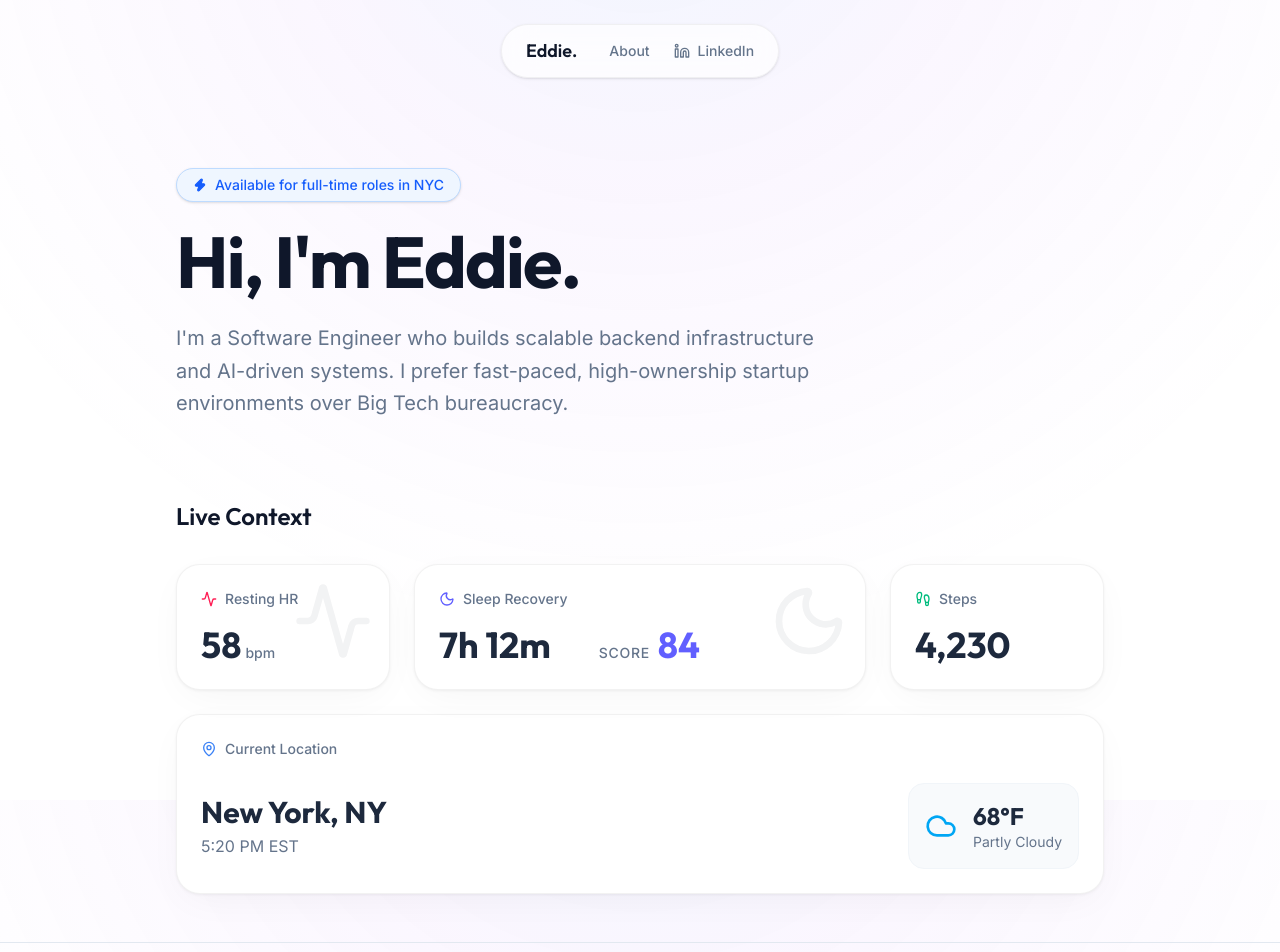
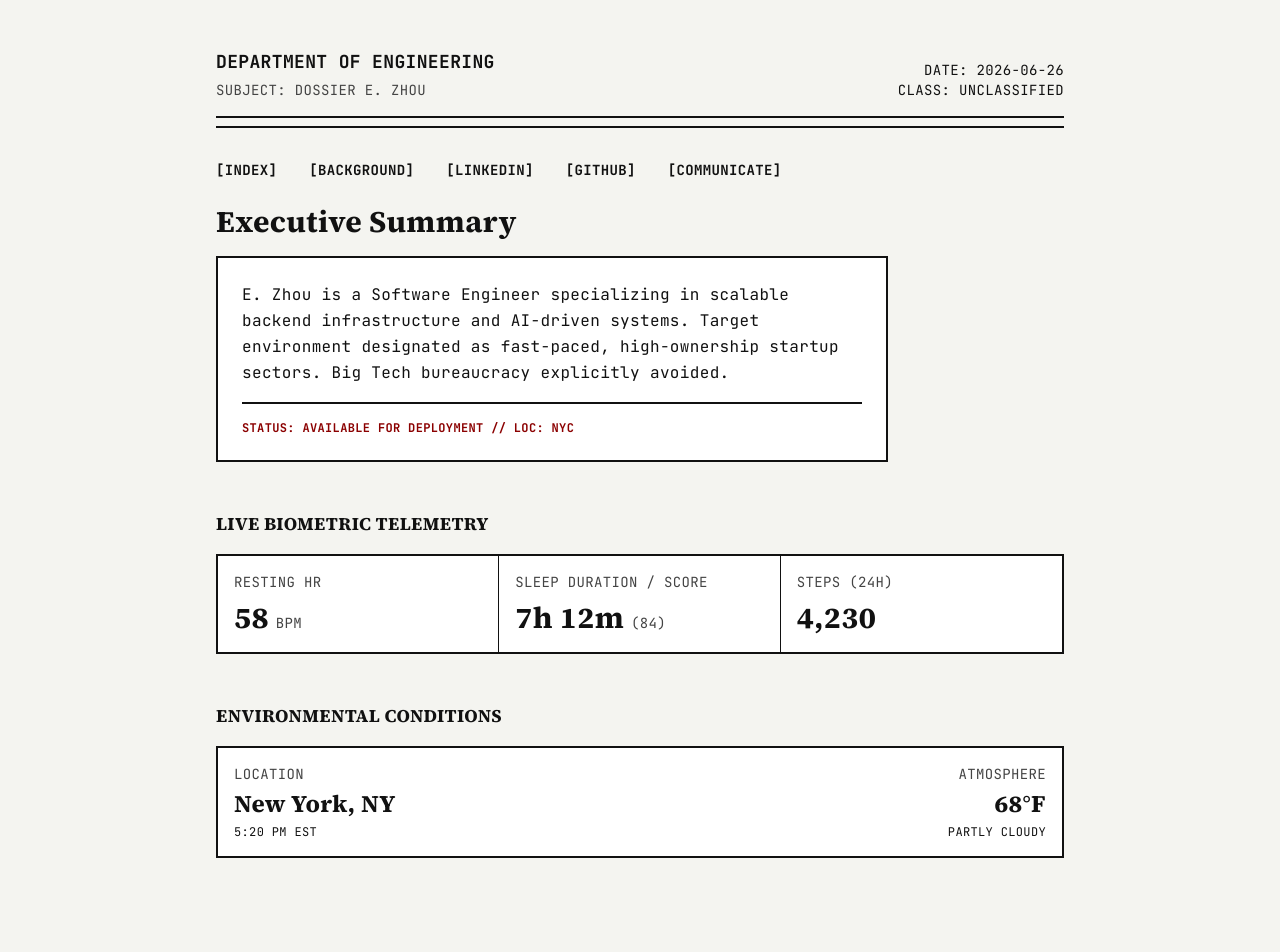
Before and after one commit to eddwz/personal-site, a Next.js app: page / in a window 1280 px wide. Shown: the top 952 px of the page. Built offline with nearby package versions, Linux system fonts and the light colour scheme.

Commit message:
refactor: strict memo dossier design

```diff
--- a/package.json
+++ b/package.json
@@ -9,8 +9,6 @@
     "lint": "eslint"
   },
   "dependencies": {
-    "framer-motion": "^12.42.0",
-    "lucide-react": "^1.21.0",
     "next": "16.2.9",
     "react": "19.2.4",
     "react-dom": "19.2.4"
--- a/src/app/about/page.tsx
+++ b/src/app/about/page.tsx
@@ -1,87 +1,57 @@
 import { Metadata } from "next";
 
 export const metadata: Metadata = {
-  title: "About | Eddie Zhou",
-  description: "Software Engineer at Duke University",
+  title: "BACKGROUND | DOSSIER E. ZHOU",
+  description: "Official Engineering Brief",
 };
 
 export default function About() {
   return (
-    <div className="space-y-16 animate-in fade-in slide-in-from-bottom-4 duration-700 ease-out">
-      <section className="space-y-6 pt-10">
-        <h1 className="font-display text-4xl sm:text-5xl font-bold text-foreground">
-          About Me
-        </h1>
-        <div className="space-y-6 text-muted-foreground leading-relaxed max-w-3xl text-lg">
-          <p>
-            I'm a Computer Science student at Duke University with a deep passion for
-            backend infrastructure, systems design, and AI/ML.
+    <div className="space-y-12 pb-12">
+      <section>
+        <h1 className="font-serif text-3xl font-bold normal-case mb-6">Background Briefing</h1>
+        <div className="memo-border p-6 bg-white max-w-3xl space-y-4">
+          <p className="normal-case text-base leading-relaxed text-foreground">
+            Subject is a Computer Science student at Duke University. Demonstrated expertise
+            in backend infrastructure, systems design, and AI/ML architectures.
           </p>
-          <p>
-            Previously, I worked as a Software Engineering Intern at <strong>Meta</strong> and <strong>ReadAI</strong>.
-            While those experiences were incredibly valuable, I've realized that the Big Tech environment
-            isn't for me. I'm actively seeking full-time roles in fast-paced, high-ownership startup
-            environments in NYC—places where I can move quickly, freely utilize modern AI tools, and take
-            total ownership of complex problems.
+          <p className="normal-case text-base leading-relaxed text-foreground">
+            Previous deployments include Software Engineering Internships at <strong>Meta</strong> and <strong>ReadAI</strong>.
+            Post-deployment analysis indicates a strong preference against standard Big Tech environments.
+            Subject is actively seeking full-time integration with fast-paced, high-ownership startup
+            environments in NYC. Tactical priorities include rapid iteration, modern AI tool utilization,
+            and total ownership of complex problems.
           </p>
         </div>
       </section>
 
-      <section className="space-y-8">
-        <h2 className="font-display text-2xl font-semibold text-foreground">Experience</h2>
+      <section className="space-y-4">
+        <h2 className="font-bold text-lg">OPERATIONAL EXPERIENCE</h2>
 
-        <div className="space-y-6">
-          <div className="glass-card p-6 md:p-8 relative overflow-hidden group border-l-4 border-l-primary hover:border-l-primary/80 transition-colors">
-            <div className="flex flex-col md:flex-row md:items-center justify-between gap-2 mb-4">
-              <h3 className="text-xl font-bold text-slate-800">Software Engineering Intern</h3>
-              <span className="text-sm font-medium text-blue-700 bg-blue-50 px-3 py-1 rounded-full w-fit">
-                Meta
-              </span>
+        <div className="memo-border bg-white divide-y divide-border">
+
+          <div className="p-6 flex flex-col md:flex-row gap-6">
+            <div className="md:w-1/4">
+              <div className="font-bold mb-1">ORG: META</div>
+              <div className="text-muted-foreground text-xs">ROLE: SWE INTERN</div>
             </div>
-            <p className="text-muted-foreground">
-              Worked on large-scale backend systems. Gained hands-on experience navigating
-              complex, high-availability architecture while discovering my preference for
-              agile, fast-moving teams.
-            </p>
+            <div className="md:w-3/4 normal-case text-base text-foreground">
+              Operated on large-scale backend systems. Gained hands-on experience navigating
+              complex, high-availability architecture. Concluded deployment with a refined
+              preference for agile, fast-moving teams.
+            </div>
           </div>
 
-          <div className="glass-card p-6 md:p-8 relative overflow-hidden group border-l-4 border-l-indigo-500 hover:border-l-indigo-500/80 transition-colors">
-            <div className="flex flex-col md:flex-row md:items-center justify-between gap-2 mb-4">
-              <h3 className="text-xl font-bold text-slate-800">Software Engineering Intern</h3>
-              <span className="text-sm font-medium text-indigo-700 bg-indigo-50 px-3 py-1 rounded-full w-fit">
-                ReadAI
-              </span>
+          <div className="p-6 flex flex-col md:flex-row gap-6">
+            <div className="md:w-1/4">
+              <div className="font-bold mb-1">ORG: READAI</div>
+              <div className="text-muted-foreground text-xs">ROLE: SWE INTERN</div>
             </div>
-            <p className="text-muted-foreground">
-              Contributed to shipping AI-driven features in a fast-paced environment.
-            </p>
+            <div className="md:w-3/4 normal-case text-base text-foreground">
+              Contributed to shipping AI-driven features in a high-velocity environment.
+            </div>
           </div>
-        </div>
-      </section>
 
-      <section className="space-y-8">
-        <h2 className="font-display text-2xl font-semibold text-foreground">Let's Connect</h2>
-        <div className="glass-card p-8 bg-gradient-to-br from-blue-50 to-transparent">
-          <p className="text-muted-foreground max-w-2xl text-lg mb-6">
-            If you're building a fast-paced, high-ownership team in NYC and need a
-            tech-stack agnostic SWE who loves moving quickly, let's talk.
-          </p>
-          <div className="flex flex-wrap items-center gap-4">
-            <a
-              href="mailto:hello@example.com"
-              className="px-6 py-3 bg-primary text-white font-medium rounded-full hover:bg-primary/90 transition-colors shadow-lg shadow-primary/25"
-            >
-              Email Me
-            </a>
-            <a
-              href="https://www.linkedin.com/in/eddiezh0u/?skipRedirect=true"
-              target="_blank"
-              rel="noreferrer"
-              className="px-6 py-3 bg-white text-slate-800 font-medium rounded-full hover:bg-slate-50 border border-slate-200 shadow-sm transition-colors"
-            >
-              LinkedIn
-            </a>
-          </div>
         </div>
       </section>
     </div>
--- a/src/app/globals.css
+++ b/src/app/globals.css
@@ -1,55 +1,48 @@
 @import "tailwindcss";
 
 @theme {
-  --color-background: #ffffff;
-  --color-foreground: #0f172a; /* Slate 900 */
-  --color-primary: #3b82f6; /* Blue 500 */
+  --color-background: #f4f4f0; /* Aged off-white paper */
+  --color-foreground: #111111; /* Stark typewriter black */
+  --color-primary: #8b0000; /* Faded crimson stamp */
   --color-primary-foreground: #ffffff;
-  --color-muted: #f1f5f9; /* Slate 100 */
-  --color-muted-foreground: #64748b; /* Slate 500 */
-  --color-border: #e2e8f0; /* Slate 200 */
-  --color-card: #ffffff;
+  --color-muted: #e6e6e2; /* Slightly darker paper for boxes */
+  --color-muted-foreground: #444444; /* Charcoal for metadata */
+  --color-border: #111111; /* Stark black rules */
 
-  --font-sans: var(--font-inter);
-  --font-display: var(--font-outfit);
+  --font-sans: var(--font-jetbrains); /* Use mono for data */
+  --font-serif: var(--font-source-serif); /* Use serif for prose */
 }
 
 :root {
-  --background: #ffffff;
-  --foreground: #0f172a;
+  --background: #f4f4f0;
+  --foreground: #111111;
 }
 
 body {
   background-color: var(--background);
   color: var(--foreground);
   font-family: var(--font-sans);
-  /* Polished pastel gradient */
-  background-image: radial-gradient(circle at 50% -20%, rgba(59, 130, 246, 0.08) 0%, rgba(168, 85, 247, 0.05) 30%, transparent 70%);
-  background-repeat: no-repeat;
-  background-attachment: fixed;
+  /* Pure solid background, no gradients, no shadows */
 }
 
-/* Light mode Glassmorphism / Polish */
-.glass {
-  background: rgba(255, 255, 255, 0.7);
-  backdrop-filter: blur(16px);
-  -webkit-backdrop-filter: blur(16px);
-  border: 1px solid rgba(0, 0, 0, 0.05);
+/* Strict typographic utility classes */
+h1, h2, h3, h4, h5, h6 {
+  font-family: var(--font-serif);
 }
 
-.glass-card {
-  background: #ffffff;
-  border: 1px solid rgba(0, 0, 0, 0.05);
-  box-shadow: 0 10px 40px -10px rgba(0, 0, 0, 0.05), 0 1px 3px rgba(0, 0, 0, 0.05);
-  border-radius: 1.5rem;
-  transition: box-shadow 300ms ease, transform 300ms ease;
+.memo-border {
+  border: 2px solid var(--foreground);
 }
 
-.glass-card:hover {
-  box-shadow: 0 20px 40px -10px rgba(0, 0, 0, 0.08), 0 1px 3px rgba(0, 0, 0, 0.05);
+.memo-border-top {
+  border-top: 2px solid var(--foreground);
 }
 
-/* Base link styles */
-a {
-  transition: color 150ms ease, opacity 150ms ease;
+.memo-border-bottom {
+  border-bottom: 2px solid var(--foreground);
 }
+
+/* Instant state changes only (no transitions) */
+a:hover {
+  color: var(--primary);
+}
--- a/src/app/layout.tsx
+++ b/src/app/layout.tsx
@@ -1,73 +1,67 @@
 import type { Metadata } from "next";
-import { Inter, Outfit } from "next/font/google";
-import { Mail } from "lucide-react";
+import { Source_Serif_4, JetBrains_Mono } from "next/font/google";
 import "./globals.css";
 
-const inter = Inter({
-  variable: "--font-inter",
+const sourceSerif = Source_Serif_4({
+  variable: "--font-source-serif",
   subsets: ["latin"],
 });
 
-const outfit = Outfit({
-  variable: "--font-outfit",
+const jetbrains = JetBrains_Mono({
+  variable: "--font-jetbrains",
   subsets: ["latin"],
 });
 
 export const metadata: Metadata = {
-  title: "Eddie Zhou",
-  description: "Software Engineer | NYC",
+  title: "DOSSIER: E. ZHOU",
+  description: "Official Engineering Brief",
 };
-
-const LinkedinIcon = () => (
-  <svg xmlns="http://www.w3.org/20 कच्चे" width="16" height="16" viewBox="0 0 24 24" fill="none" stroke="currentColor" strokeWidth="2" strokeLinecap="round" strokeLinejoin="round"><path d="M16 8a6 6 0 0 1 6 6v7h-4v-7a2 2 0 0 0-2-2 2 2 0 0 0-2 2v7h-4v-7a6 6 0 0 1 6-6z"></path><rect x="2" y="9" width="4" height="12"></rect><circle cx="4" cy="4" r="2"></circle></svg>
-);
-
-const GithubIcon = () => (
-  <svg xmlns="http://www.w3.org/2000/svg" width="18" height="18" viewBox="0 0 24 24" fill="none" stroke="currentColor" strokeWidth="2" strokeLinecap="round" strokeLinejoin="round"><path d="M15 22v-4a4.8 4.8 0 0 0-1-3.5c3 0 6-2 6-5.5.08-1.25-.27-2.48-1-3.5.28-1.15.28-2.35 0-3.5 0 0-1 0-3 1.5-2.64-.5-5.36-.5-8 0C6 2 5 2 5 2c-.3 1.15-.3 2.35 0 3.5A5.403 5.403 0 0 0 4 9c0 3.5 3 5.5 6 5.5-.39.49-.68 1.05-.85 1.65-.17.6-.22 1.23-.15 1.85v4"></path><path d="M9 18c-4.51 2-5-2-7-2"></path></svg>
-);
 
 export default function RootLayout({
   children,
 }: Readonly<{
   children: React.ReactNode;
 }>) {
+  const currentDate = new Date().toISOString().split('T')[0];
+
   return (
     <html
       lang="en"
-      className={`${inter.variable} ${outfit.variable} antialiased`}
+      className={`${sourceSerif.variable} ${jetbrains.variable} antialiased`}
     >
-      <body className="min-h-screen flex flex-col selection:bg-primary/20 selection:text-primary">
+      <body className="min-h-screen flex flex-col uppercase text-sm tracking-wide">
 
-        {/* Floating Glass Navbar */}
-        <div className="fixed top-0 left-0 right-0 z-50 flex justify-center mt-6 px-4 pointer-events-none">
-          <nav className="glass px-6 py-3 rounded-full flex items-center space-x-8 pointer-events-auto border border-black/5 shadow-sm">
-            <a href="/" className="font-display font-semibold text-lg hover:text-primary transition-colors">
-              Eddie.
-            </a>
-            <div className="flex space-x-6 text-sm font-medium text-muted-foreground">
-              <a href="/about" className="hover:text-foreground transition-colors">
-                About
-              </a>
-              <a href="https://www.linkedin.com/in/eddiezh0u/?skipRedirect=true" target="_blank" rel="noreferrer" className="hover:text-foreground transition-colors flex items-center gap-2">
-                <LinkedinIcon />
-                <span>LinkedIn</span>
-              </a>
+        {/* Strict Memo Header */}
+        <header className="w-full max-w-4xl mx-auto px-6 pt-12 pb-6">
+          <div className="memo-border-bottom pb-4 mb-1 flex flex-col md:flex-row justify-between items-start md:items-end gap-4">
+            <div>
+              <div className="font-bold text-lg mb-1">DEPARTMENT OF ENGINEERING</div>
+              <div className="text-muted-foreground">SUBJECT: DOSSIER E. ZHOU</div>
             </div>
+            <div className="text-right">
+              <div>DATE: {currentDate}</div>
+              <div>CLASS: UNCLASSIFIED</div>
+            </div>
+          </div>
+          <div className="memo-border-bottom pb-1 mb-8" />
+
+          <nav className="flex space-x-8 font-bold">
+            <a href="/" className="hover:text-primary">[INDEX]</a>
+            <a href="/about" className="hover:text-primary">[BACKGROUND]</a>
+            <a href="https://www.linkedin.com/in/eddiezh0u/?skipRedirect=true" target="_blank" rel="noreferrer" className="hover:text-primary">[LINKEDIN]</a>
+            <a href="https://github.com/eddiezh0u" target="_blank" rel="noreferrer" className="hover:text-primary">[GITHUB]</a>
+            <a href="mailto:hello@example.com" className="hover:text-primary">[COMMUNICATE]</a>
           </nav>
-        </div>
+        </header>
 
-        <main className="flex-1 pt-32 pb-12 px-6 md:px-12 max-w-5xl mx-auto w-full">
+        <main className="flex-1 px-6 max-w-4xl mx-auto w-full">
           {children}
         </main>
 
-        <footer className="w-full py-8 border-t border-border mt-auto">
-          <div className="max-w-5xl mx-auto px-6 md:px-12 flex flex-col md:flex-row items-center justify-between text-muted-foreground text-sm">
-            <span>&copy; {new Date().getFullYear()} Eddie Zhou</span>
-            <div className="flex space-x-4 mt-4 md:mt-0">
-              <a href="mailto:hello@example.com" className="hover:text-foreground transition-colors"><Mail size={18} /></a>
-              <a href="https://www.linkedin.com/in/eddiezh0u/?skipRedirect=true" target="_blank" rel="noreferrer" className="hover:text-foreground transition-colors"><LinkedinIcon /></a>
-              <a href="https://github.com/eddiezh0u" target="_blank" rel="noreferrer" className="hover:text-foreground transition-colors"><GithubIcon /></a>
-            </div>
+        <footer className="w-full max-w-4xl mx-auto px-6 py-12 mt-12">
+          <div className="memo-border-top pt-4 flex justify-between items-center text-xs text-muted-foreground">
+            <span>FILE END</span>
+            <span>&copy; {new Date().getFullYear()} E. ZHOU</span>
           </div>
         </footer>
       </body>
--- a/src/app/page.tsx
+++ b/src/app/page.tsx
@@ -1,8 +1,6 @@
 "use client";
 
 import { useEffect, useState } from "react";
-import { motion, Variants } from "framer-motion";
-import { Activity, Moon, MapPin, Cloud, Zap, Footprints } from "lucide-react";
 
 export default function Home() {
   const [vitals, setVitals] = useState<any>(null);
@@ -18,149 +16,81 @@ export default function Home() {
       .then(setWeather);
   }, []);
 
-  const containerVariants: Variants = {
-    hidden: { opacity: 0 },
-    show: {
-      opacity: 1,
-      transition: { staggerChildren: 0.1 }
-    }
-  };
+  return (
+    <div className="space-y-12 pb-12">
+      <section>
+        <h1 className="font-serif text-3xl font-bold normal-case mb-4">Executive Summary</h1>
+        <div className="memo-border p-6 bg-white max-w-2xl">
+          <p className="normal-case text-base leading-relaxed text-foreground">
+            E. Zhou is a Software Engineer specializing in scalable backend infrastructure
+            and AI-driven systems. Target environment designated as fast-paced, high-ownership
+            startup sectors. Big Tech bureaucracy explicitly avoided.
+          </p>
+          <div className="mt-4 pt-4 memo-border-top text-xs text-primary font-bold">
+            STATUS: AVAILABLE FOR DEPLOYMENT // LOC: NYC
+          </div>
+        </div>
+      </section>
 
-  const itemVariants: Variants = {
-    hidden: { opacity: 0, y: 20 },
-    show: { opacity: 1, y: 0, transition: { type: "spring", stiffness: 300, damping: 24 } }
-  };
+      <section className="space-y-4">
+        <h2 className="font-bold text-lg">LIVE BIOMETRIC TELEMETRY</h2>
 
-  return (
-    <motion.div
-      variants={containerVariants}
-      initial="hidden"
-      animate="show"
-      className="space-y-20"
-    >
-      <motion.section variants={itemVariants} className="space-y-6 pt-10">
-        <div className="inline-flex items-center gap-2 px-4 py-1.5 rounded-full bg-blue-50 border border-blue-200 text-blue-600 text-sm font-medium shadow-sm">
-          <Zap size={14} className="fill-blue-600" />
-          <span>Available for full-time roles in NYC</span>
-        </div>
-        <h1 className="font-display text-5xl sm:text-7xl font-bold tracking-tight text-foreground">
-          Hi, I'm Eddie.
-        </h1>
-        <p className="text-muted-foreground text-lg sm:text-xl leading-relaxed max-w-2xl">
-          I'm a Software Engineer who builds scalable backend infrastructure and AI-driven systems.
-          I prefer fast-paced, high-ownership startup environments over Big Tech bureaucracy.
-        </p>
-      </motion.section>
+        <div className="memo-border">
+          <div className="grid grid-cols-1 md:grid-cols-3 divide-y md:divide-y-0 md:divide-x divide-border bg-white">
 
-      <motion.section variants={itemVariants} className="space-y-8">
-        <h2 className="font-display text-2xl font-semibold text-foreground">Live Context</h2>
-
-        <div className="grid grid-cols-1 md:grid-cols-2 lg:grid-cols-4 gap-6">
-
-          {/* Heart Rate Card */}
-          <motion.div
-            whileHover={{ y: -5 }}
-            className="glass-card p-6 flex flex-col gap-4 relative overflow-hidden group"
-          >
-            <div className="absolute top-0 right-0 p-4 opacity-5 group-hover:opacity-10 transition-opacity">
-              <Activity size={80} />
-            </div>
-            <div className="flex items-center gap-2 text-muted-foreground font-medium text-sm">
-              <Activity size={16} className="text-rose-500" />
-              Resting HR
-            </div>
-            <div className="mt-auto">
+            <div className="p-4">
+              <div className="text-muted-foreground mb-2">RESTING HR</div>
               {!vitals ? (
-                <div className="h-8 w-16 bg-muted rounded animate-pulse" />
+                <div className="animate-pulse bg-muted h-6 w-16" />
               ) : (
-                <div className="flex items-baseline gap-1">
-                  <span className="font-display text-4xl font-bold text-slate-800">{vitals.restingHeartRate}</span>
-                  <span className="text-muted-foreground text-sm font-medium">bpm</span>
-                </div>
+                <div className="font-serif text-3xl font-bold normal-case">{vitals.restingHeartRate} <span className="text-sm font-sans uppercase font-normal text-muted-foreground">BPM</span></div>
               )}
             </div>
-          </motion.div>
 
-          {/* Sleep Card */}
-          <motion.div
-            whileHover={{ y: -5 }}
-            className="glass-card p-6 flex flex-col gap-4 relative overflow-hidden group lg:col-span-2"
-          >
-            <div className="absolute top-0 right-0 p-4 opacity-5 group-hover:opacity-10 transition-opacity">
-              <Moon size={80} />
-            </div>
-            <div className="flex items-center gap-2 text-muted-foreground font-medium text-sm">
-              <Moon size={16} className="text-indigo-500" />
-              Sleep Recovery
-            </div>
-            <div className="mt-auto flex flex-col sm:flex-row gap-4 sm:gap-12">
+            <div className="p-4">
+              <div className="text-muted-foreground mb-2">SLEEP DURATION / SCORE</div>
               {!vitals ? (
-                <div className="h-8 w-32 bg-muted rounded animate-pulse" />
+                <div className="animate-pulse bg-muted h-6 w-32" />
               ) : (
-                <>
-                  <div className="flex items-baseline gap-1">
-                    <span className="font-display text-4xl font-bold text-slate-800">{vitals.sleepDuration}</span>
-                  </div>
-                  <div className="flex items-baseline gap-2">
-                    <span className="text-muted-foreground text-sm font-medium uppercase tracking-wider">Score</span>
-                    <span className="font-display text-4xl font-bold text-indigo-500">{vitals.sleepScore}</span>
-                  </div>
-                </>
+                <div className="font-serif text-3xl font-bold normal-case">{vitals.sleepDuration} <span className="text-sm font-sans uppercase font-normal text-muted-foreground">({vitals.sleepScore})</span></div>
               )}
             </div>
-          </motion.div>
 
-          {/* Steps Card */}
-          <motion.div
-            whileHover={{ y: -5 }}
-            className="glass-card p-6 flex flex-col gap-4 relative overflow-hidden group"
-          >
-            <div className="flex items-center gap-2 text-muted-foreground font-medium text-sm">
-              <Footprints size={16} className="text-emerald-500" />
-              Steps
-            </div>
-            <div className="mt-auto">
+            <div className="p-4">
+              <div className="text-muted-foreground mb-2">STEPS (24H)</div>
               {!vitals ? (
-                <div className="h-8 w-24 bg-muted rounded animate-pulse" />
+                <div className="animate-pulse bg-muted h-6 w-24" />
               ) : (
-                <div className="flex items-baseline gap-1">
-                  <span className="font-display text-4xl font-bold text-slate-800">{vitals.stepsToday.toLocaleString()}</span>
-                </div>
+                <div className="font-serif text-3xl font-bold normal-case">{vitals.stepsToday.toLocaleString()}</div>
               )}
             </div>
-          </motion.div>
 
-          {/* Location & Weather Card */}
-          <motion.div
-            whileHover={{ y: -5 }}
-            className="glass-card p-6 flex flex-col gap-4 md:col-span-2 lg:col-span-4"
-          >
-            <div className="flex items-center gap-2 text-muted-foreground font-medium text-sm">
-              <MapPin size={16} className="text-primary" />
-              Current Location
+          </div>
+        </div>
+      </section>
+
+      <section className="space-y-4">
+        <h2 className="font-bold text-lg">ENVIRONMENTAL CONDITIONS</h2>
+
+        <div className="memo-border p-4 bg-white">
+          {!weather ? (
+             <div className="animate-pulse bg-muted h-6 w-64" />
+          ) : (
+            <div className="flex flex-col md:flex-row md:items-center justify-between gap-4">
+              <div>
+                <div className="text-muted-foreground mb-1">LOCATION</div>
+                <div className="font-serif text-2xl font-bold normal-case">{weather.location}</div>
+                <div className="text-xs mt-1">{weather.localTime} {weather.timezone}</div>
+              </div>
+              <div className="text-left md:text-right">
+                <div className="text-muted-foreground mb-1">ATMOSPHERE</div>
+                <div className="font-serif text-2xl font-bold normal-case">{weather.temperature}°F</div>
+                <div className="text-xs mt-1">{weather.condition}</div>
+              </div>
             </div>
-
-            {!weather ? (
-              <div className="h-12 w-64 bg-muted rounded animate-pulse mt-2" />
-            ) : (
-              <div className="flex flex-col md:flex-row md:items-center justify-between gap-6 mt-2">
-                <div>
-                  <h3 className="font-display text-3xl font-bold text-slate-800">{weather.location}</h3>
-                  <p className="text-muted-foreground mt-1">{weather.localTime} {weather.timezone}</p>
-                </div>
-                <div className="flex items-center gap-4 bg-slate-50 border border-slate-100 rounded-2xl p-4">
-                  <Cloud size={32} className="text-sky-500" />
-                  <div>
-                    <div className="font-display text-2xl font-bold text-slate-800">{weather.temperature}°F</div>
-                    <div className="text-muted-foreground text-sm">{weather.condition}</div>
-                  </div>
-                </div>
-              </div>
-            )}
-          </motion.div>
-
+          )}
         </div>
-      </motion.section>
-    </motion.div>
+      </section>
+    </div>
   );
 }
```
Also changed, not shown: 1 other file (tests, documents, lock files or other folders).
